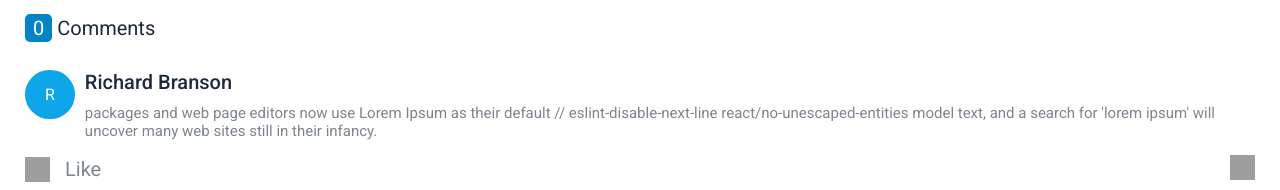
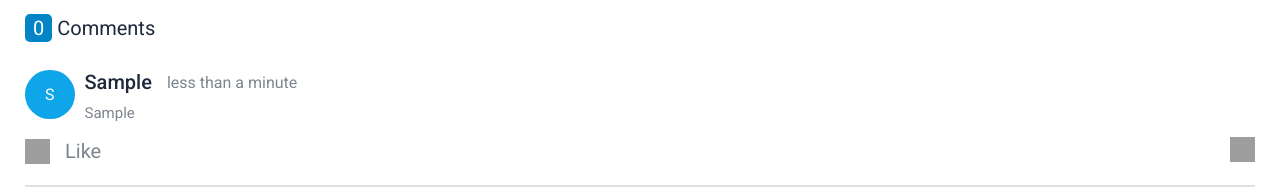
Before and after one commit to samsyntx/react-cp-16-Comments-App, a React (Create React App) app: page / in a window 1280 px wide. Both pictures are taken after typing "Sample", "Sample" into the empty fields and a click on the button "Add Comment". Shown: the part 389-579 px from the top of the page. Built offline with nearby package versions, Linux system fonts and the light colour scheme; grey boxes are pictures that could not be loaded; a web font is replaced by a local one.

Commit message:
React Fun

```diff
--- a/src/components/CommentItem/index.css
+++ b/src/components/CommentItem/index.css
@@ -45,6 +45,16 @@
   margin-right: 10px;
   border-radius: 50px;
 }
+.username-and-date-time {
+  display: flex;
+  flex-direction: row;
+  align-items: center;
+}
+.commenter-date-time-less {
+  color: #7e858e;
+  margin-bottom: 10px;
+  margin: 0px 0px 10px 15px;
+}
 .commenter-name-style {
   font-size: 20px;
   margin-bottom: 10px;
--- a/src/components/CommentItem/index.js
+++ b/src/components/CommentItem/index.js
@@ -1,19 +1,20 @@
 import './index.css'
 
-const CommentItem = () => (
+const CommentItem = props => {
+  const {commentDetail} = props
+  const {name, comment, dateTimeComment} = commentDetail
+  return (
     <li className="complete-comment-list-container">
       <div className="dp-and-name-comment-section">
         <div className="dp-section">
-        <p>R</p>
+          <p>{name[0]}</p>
         </div>
         <div className="name-and-comment-sec">
-        <p className="commenter-name-style">Richard Branson</p>
-        <p className="commenter-comment-style">
-          packages and web page editors now use Lorem Ipsum as their default //
-          eslint-disable-next-line react/no-unescaped-entities model text, and a
-          search for &apos;lorem ipsum&apos; will uncover many web sites still
-          in their infancy.
-        </p>
+          <div className="username-and-date-time">
+            <p className="commenter-name-style">{name}</p>
+            <p className="commenter-date-time-less">{dateTimeComment}</p>
+          </div>
+          <p className="commenter-comment-style">{comment}</p>
         </div>
       </div>
       <div className="like-and-delete-button">
@@ -36,5 +37,6 @@ const CommentItem = () => (
       <hr className="horizontal-line-style" />
     </li>
   )
+}
 
 export default CommentItem
--- a/src/components/Comments/index.js
+++ b/src/components/Comments/index.js
@@ -17,10 +17,30 @@ const initialContainerBackgroundClassNames = [
   'light-blue',
 ]
 
-const commentList = []
+class Comments extends Component {
+  state = {displayCommentsList: []}
 
-class Comments extends Component {
+  addCommentButton = event => {
+    const {displayCommentsList} = this.state
+    event.preventDefault()
+    const commenterName = document.getElementById('yourName').value
+    const userComment = document.getElementById('commentTextArea').value
+    const settingDateLessThan = formatDistanceToNow(new Date())
+    const uniqueIdForPerComment = uuidv4()
+
+    const Newcomment = {
+      id: uniqueIdForPerComment,
+      name: commenterName,
+      comment: userComment,
+      dateTimeComment: settingDateLessThan,
+    }
+
+    const joiningNewList = [...displayCommentsList, Newcomment]
+    this.setState({displayCommentsList: joiningNewList})
+  }
+
   render() {
+    const {displayCommentsList} = this.state
     return (
       <div className="main-container">
         <h1 className="comment-main-heading">Comments</h1>
@@ -30,7 +50,7 @@ class Comments extends Component {
             src="https://assets.ccbp.in/frontend/react-js/comments-app/comments-img.png"
             alt="comments"
           />
-          <div className="comment-input-section">
+          <form className="comment-input-section">
             <label htmlFor="yourName" className="comment-section-paragraph">
               Say something about 4.0 Technologies
             </label>
@@ -42,13 +62,18 @@ class Comments extends Component {
             />
             <br />
             <textarea
+              id="commentTextArea"
               className="input-style text-area-input"
               placeholder="Your comment"
             />
-            <button className="add-comment-button" type="button">
+            <button
+              onClick={this.addCommentButton}
+              className="add-comment-button"
+              type="submit"
+            >
               Add Comment
             </button>
-          </div>
+          </form>
         </div>
         <hr className="horizontal-line-style" />
         <div className="show-comment-list-section">
@@ -56,7 +81,9 @@ class Comments extends Component {
             <span className="comment-count-number">0</span> Comments
           </p>
           <ul className="list-of-comments-container">
-            <CommentItem />
+            {displayCommentsList.map(eachComment => (
+              <CommentItem id={eachComment.id} commentDetail={eachComment} />
+            ))}
           </ul>
         </div>
       </div>
```
Lines whose indentation alone changed are shown as unchanged.
